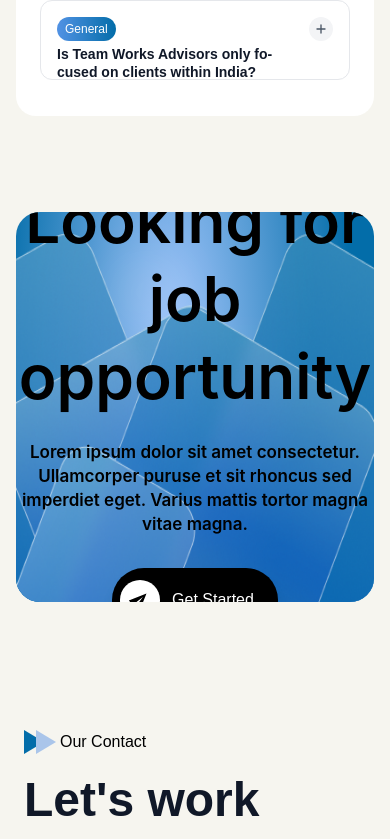
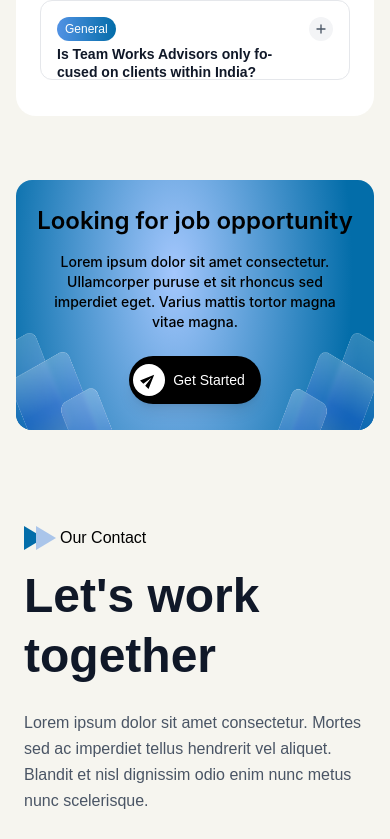
Before and after one commit to Anamiiikka/Team-works, a Next.js app: page / in a window 390 px wide. Shown: the part 5567-6406 px from the top of the page. Built offline with nearby package versions, Linux system fonts and the light colour scheme.

Commit message:
responsive opportunity

```diff
--- a/src/components/FAQ.jsx
+++ b/src/components/FAQ.jsx
@@ -39,7 +39,8 @@ export default function FAQ() {
           </div>
 
           <h2 className="font-semibold text-gray-900" style={{
-            width: '401px',
+            width: '100%',
+            maxWidth: '401px',
             height: '78px',
             opacity: 1,
             fontFamily: 'Inter',
--- a/src/components/Opportunity.jsx
+++ b/src/components/Opportunity.jsx
@@ -3,11 +3,11 @@ import Image from "next/image";
 
 export default function Opportunity() {
   return (
-    <section className="w-full px-4 sm:px-6 lg:px-8 py-16" style={{ background: '#F6F5EF' }}>
+    <section className="w-full px-4 sm:px-6 lg:px-8 py-8 md:py-16" style={{ background: '#F6F5EF' }}>
       <div className="max-w-[1348px] mx-auto relative">
         {/* Main Container with Gradient Background */}
         <div
-          className="relative w-full h-[390px] rounded-3xl overflow-hidden"
+          className="relative w-full h-[250px] sm:h-[300px] md:h-[350px] lg:h-[390px] rounded-2xl lg:rounded-3xl overflow-hidden"
           style={{
             background: 'radial-gradient(54.49% 161.07% at 44.25% 37.5%, #A4C7FD 0%, #036DA9 91.19%)',
           }}
@@ -18,15 +18,14 @@ export default function Opportunity() {
             style={{
               left: '0px',
               bottom: '0px',
-              width: '380px',
-              height: '380px'
+              width: 'clamp(100px, 18vw, 380px)',
+              height: 'clamp(100px, 18vw, 380px)'
             }}
           >
             <Image
               src="/cardl.png"
               alt="Left Card"
               fill
-
               className="object-bottom"
             />
           </div>
@@ -37,8 +36,8 @@ export default function Opportunity() {
             style={{
               right: '0px',
               bottom: '0px',
-              width: '380px',
-              height: '380px'
+              width: 'clamp(100px, 18vw, 380px)',
+              height: 'clamp(100px, 18vw, 380px)'
             }}
           >
             <Image
@@ -50,35 +49,27 @@ export default function Opportunity() {
           </div>
 
           {/* Central Content */}
-          <div className="absolute inset-0 flex items-center justify-center">
-            <div className="text-center text-black z-20 flex flex-col items-center">
+          <div className="absolute inset-0 flex items-center justify-center px-4">
+            <div className="text-center text-black z-20 flex flex-col items-center max-w-full">
               <h2
+                className="text-2xl sm:text-3xl md:text-4xl lg:text-5xl xl:text-6xl font-semibold leading-tight mb-4 md:mb-6"
                 style={{
                   fontFamily: 'Inter',
-                  fontWeight: 600,
-                  fontSize: '62px',
-                  lineHeight: '78px',
                   letterSpacing: '-2%',
-                  textAlign: 'center',
                   maxWidth: '870px',
-                  opacity: 1,
-                  marginBottom: '24px'
+                  opacity: 1
                 }}
               >
                 Looking for job opportunity
               </h2>
 
               <p
+                className="text-sm sm:text-base md:text-lg font-medium mb-6 md:mb-8 px-2"
                 style={{
                   fontFamily: 'Inter',
-                  fontWeight: 600,
-                  fontSize: '17px',
-                  lineHeight: '24px',
                   letterSpacing: '0%',
-                  textAlign: 'center',
                   maxWidth: '562px',
-                  opacity: 1,
-                  marginBottom: '32px'
+                  opacity: 1
                 }}
               >
                 Lorem ipsum dolor sit amet consectetur. Ullamcorper puruse et sit
@@ -87,17 +78,17 @@ export default function Opportunity() {
               </p>
 
               {/* Get Started Button */}
-              <button className="inline-flex items-center gap-3 bg-black text-white py-3 pr-6 pl-2 rounded-full text-base font-medium hover:bg-gray-800 transition-colors duration-300 shadow-lg">
+              <button className="inline-flex items-center gap-2 md:gap-3 bg-black text-white py-2 md:py-3 pr-4 md:pr-6 pl-1 md:pl-2 rounded-full text-sm md:text-base font-medium hover:bg-gray-800 transition-colors duration-300 shadow-lg">
                 <div
                   className="bg-white rounded-full flex items-center justify-center"
                   style={{
-                    width: '40px',
-                    height: '40px',
+                    width: 'clamp(32px, 5vw, 40px)',
+                    height: 'clamp(32px, 5vw, 40px)',
                     opacity: 1
                   }}
                 >
                   <svg
-                    className="w-5 h-5 text-black transform -rotate-45"
+                    className="w-4 h-4 md:w-5 md:h-5 text-black transform -rotate-45"
                     fill="currentColor"
                     viewBox="0 0 24 24"
                   >
@@ -111,11 +102,11 @@ export default function Opportunity() {
 
           {/* Decorative Elements */}
           <div className="absolute inset-0 pointer-events-none">
-            {/* Abstract shapes for visual enhancement */}
-            <div className="absolute top-10 left-1/4 w-20 h-20 bg-white/10 rounded-full blur-xl"></div>
-            <div className="absolute bottom-10 right-1/4 w-32 h-32 bg-white/5 rounded-full blur-2xl"></div>
-            <div className="absolute top-1/2 left-10 w-16 h-16 bg-white/8 rounded-full blur-lg"></div>
-            <div className="absolute top-1/3 right-20 w-24 h-24 bg-white/6 rounded-full blur-xl"></div>
+            {/* Abstract shapes for visual enhancement - hidden on small screens */}
+            <div className="hidden md:block absolute top-6 lg:top-10 left-1/4 w-12 lg:w-20 h-12 lg:h-20 bg-white/10 rounded-full blur-xl"></div>
+            <div className="hidden md:block absolute bottom-6 lg:bottom-10 right-1/4 w-20 lg:w-32 h-20 lg:h-32 bg-white/5 rounded-full blur-2xl"></div>
+            <div className="hidden lg:block absolute top-1/2 left-6 lg:left-10 w-12 lg:w-16 h-12 lg:h-16 bg-white/8 rounded-full blur-lg"></div>
+            <div className="hidden lg:block absolute top-1/3 right-12 lg:right-20 w-16 lg:w-24 h-16 lg:h-24 bg-white/6 rounded-full blur-xl"></div>
           </div>
         </div>
       </div>
```
